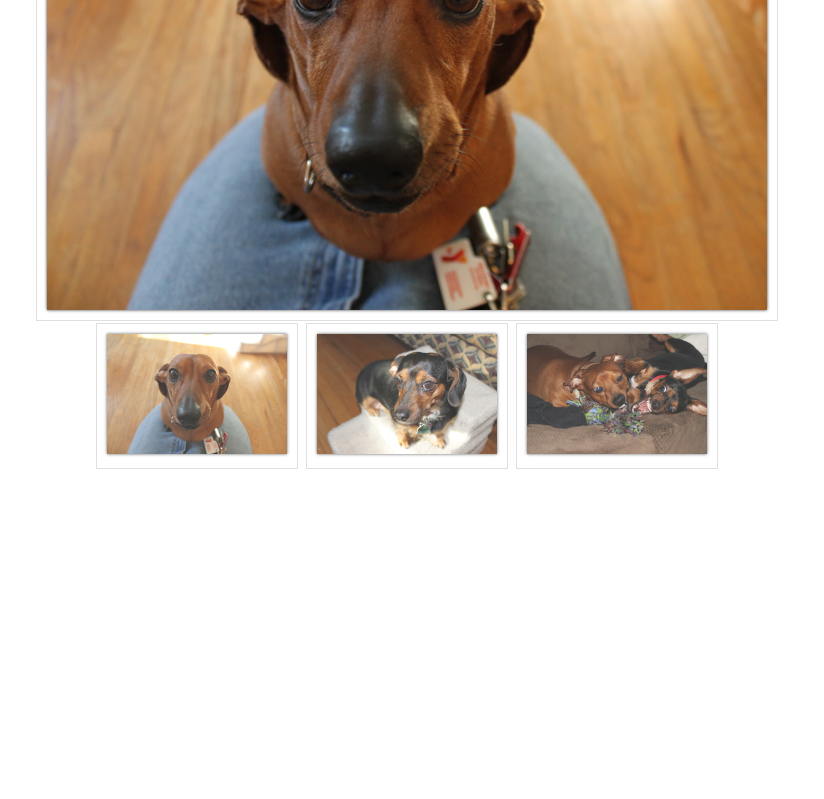
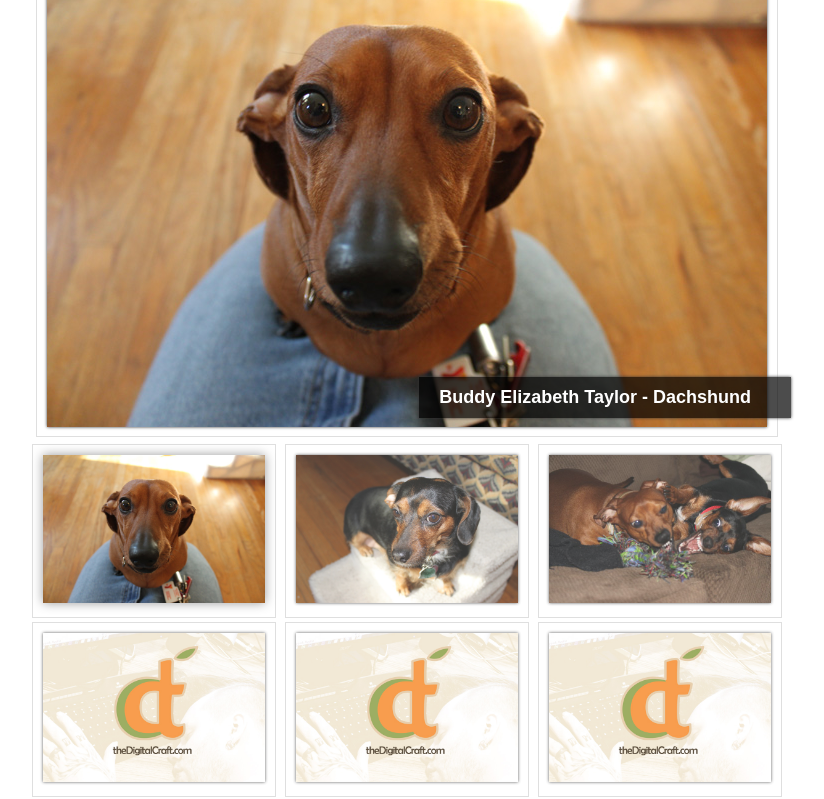
Before and after one commit to thedigicraft/Atom.Gallery, a plain HTML site: page example/custom.html in a window 1280 px wide. Shown: the part 189-988 px from the top of the page, without its empty margins (233-1057 px from the left). Before the commit the page ends 800 px from the top, so only its background shows below. Drawn offline with nearby package versions, Linux system fonts and the light colour scheme.

Commit message:
New options and descriptions

```diff
--- a/example/custom.html
+++ b/example/custom.html
@@ -6,6 +6,7 @@
 	<link href="//code.jquery.com/ui/1.10.4/themes/smoothness/jquery-ui.css" type="text/css" rel="stylesheet">
 
 	<link href="../src/css/atomGallery.css" type="text/css" rel="stylesheet">
+	<link href="example.css" type="text/css" rel="stylesheet">
 
 	<script src="//code.jquery.com/jquery-1.10.2.min.js"></script>
 	<script src="//code.jquery.com/ui/1.10.4/jquery-ui.js"></script>
@@ -17,7 +18,10 @@
 	<script>
 
 		$(document).ready(function () {
-			$("#gallery").atomGallery(); // Initialize Gallery Plugin.
+			$("#gallery").atomGallery({
+				size: 720,
+				cols: 3
+			}); // Initialize Gallery Plugin.
 		});
 
 	</script>
@@ -27,20 +31,46 @@
 <body>
 
 	<div class="container">
-
+		<div class="info">
+			<h1>Atom.Gallery Example</h1>
+			<p>This is an exmaple of the Atom.Gallery plugin.  This example uses two settings.  We set the size of the main (holder) image as 720px (wide) and set the column count of the thumbnails to 3 (columns per row). This plugin was created by Alan Quandt at <a href="http://thedigitalcraft.com">TheDigitalCraft.com</a></p>
+		</div>
 		<div class="atom-gallery" id="gallery">
 
-			<div id="holder">
-
-				<img src="images/sample_001.jpg" />
-
-			</div><!-- END holder -->
+			<div class="holder"></div><!-- END holder -->
 
 			<ul class="pagination thumbnails">
 
-				<li><a class="thumbnail" href="images/sample_001.jpg"><img src="images/sample_001.jpg" /></a></li>
-				<li><a class="thumbnail" href="images/sample_002.jpg"><img src="images/sample_002.jpg" /></a></li>
-				<li><a class="thumbnail" href="images/sample_003.jpg"><img src="images/sample_003.jpg" /></a></li>
+				<li>
+					<a class="thumbnail" href="images/sample_001.jpg">
+						<img src="images/sample_001.jpg" alt="Buddy Elizabeth Taylor - Dachshund" />
+					</a>
+				</li>
+				<li>
+					<a class="thumbnail" href="images/sample_002.jpg">
+						<img src="images/sample_002.jpg" alt="Marty McFly - Dachshund and Beagle mix" />
+					</a>
+				</li>
+				<li>
+					<a class="thumbnail" href="images/sample_003.jpg">
+						<img src="images/sample_003.jpg" alt="Buddy and Marty - Like to play" />
+					</a>
+				</li>
+				<li>
+					<a class="thumbnail" href="images/placeholder.jpg">
+						<img src="images/placeholder.jpg" alt="Created by Alan Quandt @ TheDigitalCraft.com">
+					</a>
+				</li>
+				<li>
+					<a class="thumbnail" href="images/placeholder.jpg">
+						<img src="images/placeholder.jpg" alt="Created by Alan Quandt @ TheDigitalCraft.com">
+					</a>
+				</li>
+				<li>
+					<a class="thumbnail" href="images/placeholder.jpg">
+						<img src="images/placeholder.jpg" alt="Created by Alan Quandt @ TheDigitalCraft.com">
+					</a>
+				</li>
 
 			</ul><!-- END thumbnails -->
 
--- a/example/demo.css
+++ b/example/demo.css
@@ -77,3 +77,8 @@ body {
     border-bottom: 0;
   }
 }
+
+.footer p{
+	padding:20px 0px;
+
+}
--- /dev/null
+++ b/example/example.css
@@ -0,0 +1,29 @@
+body {
+
+	font-family: arial;
+	margin:0px auto;
+
+}
+
+p {
+	font-size: 12px;
+}
+
+.container {
+	margin:0px auto;
+	width: 800px;
+}
+
+.info {
+	margin:30px auto;
+	width: 742px;
+}
+
+.info h1 {
+	margin:0px 0px 0px 0px;
+	padding:0px 0px 0px 0px;
+}
+.info p {
+	margin:0px 0px 0px 0px;
+	padding:0px 0px 0px 0px;
+}
--- a/src/css/atomGallery.css
+++ b/src/css/atomGallery.css
@@ -4,18 +4,31 @@
 	margin:0px auto;
 	text-align:center;
 	width:800px;
+	font-family: arial;
 }
 
-.atom-gallery #holder {
-	margin:0px auto;
+.atom-gallery .holder {
+	margin:5px auto;
 	text-align:center;
-	padding:10px 10px 10px 10px;
+	padding:10px 10px 5px 10px;
 	border: 1px solid #DFDFDF;
-	width: 720px;
-	height: 480px;
+	position: relative;
 }
 
-.atom-gallery #holder img {
+.atom-gallery .holder img {
+	box-shadow: 0px 0px 3px #333333;
+}
+.atom-gallery .holder div.description {
+	position: absolute;
+	bottom:18px;
+	right:-14px;
+
+
+	color:#FFFFFF;
+	background-color:rgba(0,0,0,.7);
+	font-size:18px;
+	font-weight:bold;
+	padding: 10px 40px 10px 20px;
 	box-shadow: 0px 0px 3px #333333;
 }
 
@@ -42,11 +55,14 @@
 	background-color: #EFEFEF;
 }
 
-.atom-gallery ul.thumbnails img.inactive {
+.atom-gallery ul.thumbnails img {
 	margin:0px 0px 0px 0px;
 	padding:0px 0px 0px 0px;
-	width: 180px;
-	height: 120px;
+
+	opacity: .8;
+	box-shadow: 0px 0px 3px #333333;
+}
+.atom-gallery ul.thumbnails img.inactive {
 	opacity: .8;
 	box-shadow: 0px 0px 3px #333333;
 }
@@ -56,10 +72,6 @@
 }
 
 .atom-gallery ul.thumbnails img.active {
-	margin:0px 0px 0px 0px;
-	padding:0px 0px 0px 0px;
-	width: 180px;
-	height: 120px;
 	opacity: 1;
 	box-shadow: 0px 0px 10px #999999;
 }
--- a/src/js/jquery.atomGallery.js
+++ b/src/js/jquery.atomGallery.js
@@ -4,23 +4,71 @@
 // WWW: TheDigitalCraft.com
 
 
-$.fn.atomGallery = function() {
+$.fn.atomGallery = function(options) {
 
-	$(".thumbnails img").toggleClass("inactive", true); // Reset all images to slightly faded.
+	// Default Settings:
+    var opt = $.extend({
+        // These are the defaults.
+        size: 720,
+        cols: 5,
+        margin: 2,
+        padding: 10,
+        border: 1
+    }, options );
+
+
+	var extra = (opt.border * 2) + (opt.margin * 2) + (opt.padding * 2);
+	var holder = opt.size + extra;
+	//var thumbsize = (opt.size - (((opt.border * 2) + (opt.margin * 2)) * opt.cols)) / opt.cols;
+	var thumb = (((holder - extra) / opt.cols) - extra) + (extra/opt.cols);
+
+	// Debug stuff:
+		//var message = "extra:"+extra+", holder size:"+holder+", thumb size:"+thumb;
+		//alert(message);
+
+	// Holder Settings:
+	$(".holder").width(opt.size);
+
+
+	// Initialize Gallery:
+
+		// Thumbnail:
+		$(".thumbnails img").toggleClass("inactive", true); // Set all images to inactve (faded).
+		$(".thumbnails li:first-child img").removeClass("inactive"); // Set first image class to actve (bright).
+		$(".thumbnails li:first-child img").addClass("active"); // Set first image class to actve (bright).
+
+			// Thumbnail Settings:
+			$(".thumbnails img").width(thumb);
+
+		// Holder Image:
+		var imageurl = $(".thumbnails li:first-child a").attr('href'); // Store the URL of the first thumbnail image.
+		var imagedesc = $(".thumbnails li:first-child a img").attr('alt'); // Store the Description of the first thumbnail image.
+
+		$(".atom-gallery .holder").append('<img class="img-thumbnail" src="'+imageurl+'">'); // Set the initial image.
+		$(".atom-gallery .holder").append('<div class="description">'+imagedesc+'</div>'); // Set the initial image description.
+
+			// Holder Image Settings:
+			$(".holder img").width(opt.size);
+
 
 	// Handle what happens when a thumbnail is clicked:
 	$(".thumbnail").on('click', function() {
 
 		event.preventDefault(); // We don't want the links to refresh the page.
 
-		var imageloaded = $(this).attr('href'); // Store the URL of the image that has been clicked.
+		var imageurl = $(this).attr('href'); // Store the URL of the image that has been clicked.
+		var imagedesc = $("> img", this).attr('alt'); // Store the Description of the image that has been clicked.
 
-		$(".atom-gallery #holder img").replaceWith('<img class="img-thumbnail" src="'+imageloaded+'">'); // Change out the current image.
+		$(".atom-gallery .holder img").replaceWith('<img class="img-thumbnail" src="'+imageurl+'">'); // Change out the current image.
+		$(".atom-gallery .holder div.description").replaceWith('<div class="description">'+imagedesc+'</div>'); // Change out the current image description.
+			// Holder Image Settings:
+			//$(".holder img").width(settings.holder_width);
 
 		// Handle the style changes:
 
 			// Reset the style:
 			$(".thumbnails img").removeClass("active"); // Clear 'active' class from all images.
+			//$(".thumbnails a img").removeClass("inactive"); // Clear 'active' class from all images.
 			$(".thumbnails img").addClass("inactive"); // Reset all images to be inactive (faded).
 
 		$("> img", this).addClass("active"); // Set selected image to be active (bright).
```
Also changed, not shown: example/bootstrap.html (deleted, +0 -62 lines), example/index.html (+63 -14 lines), example/images/placeholder.jpg (added).
